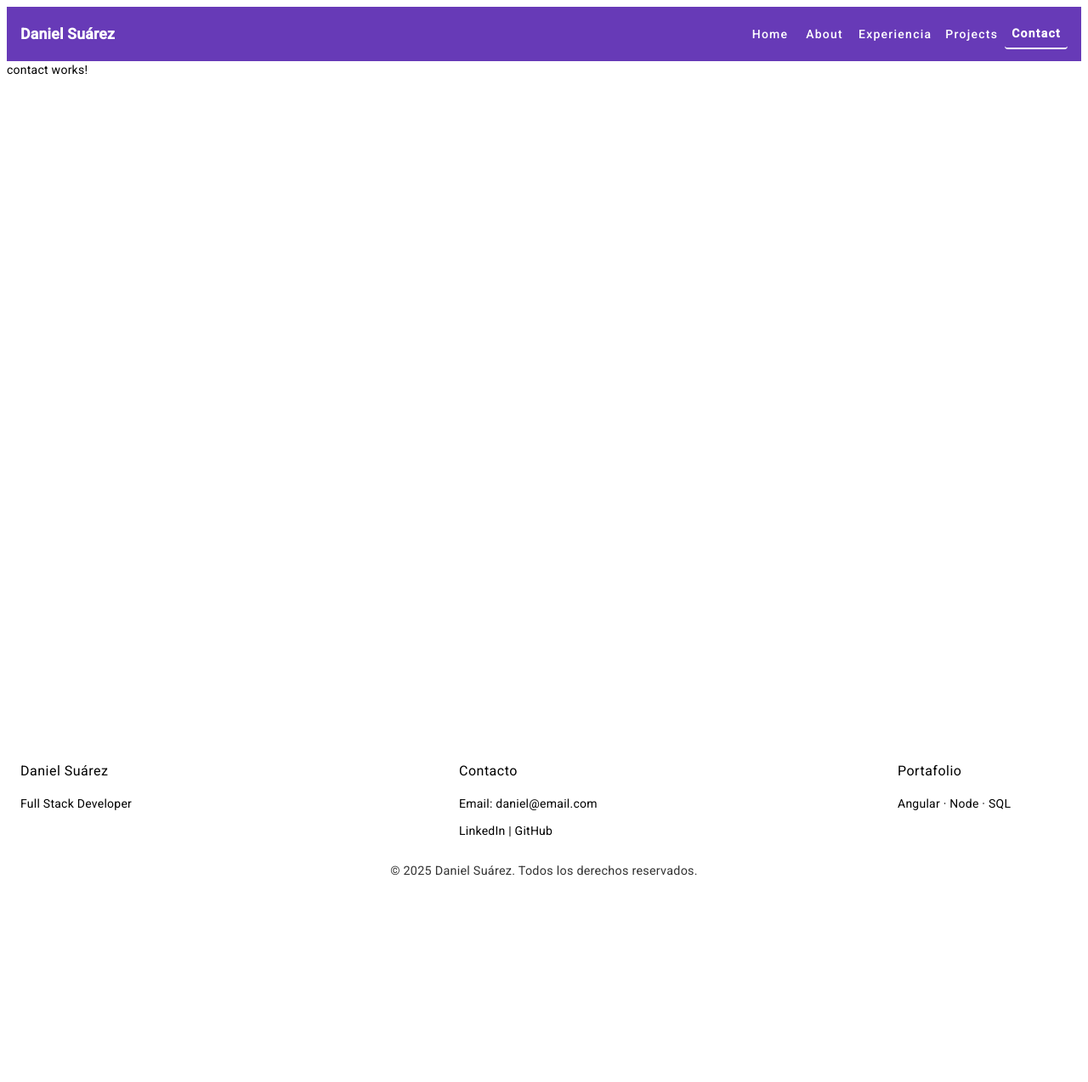
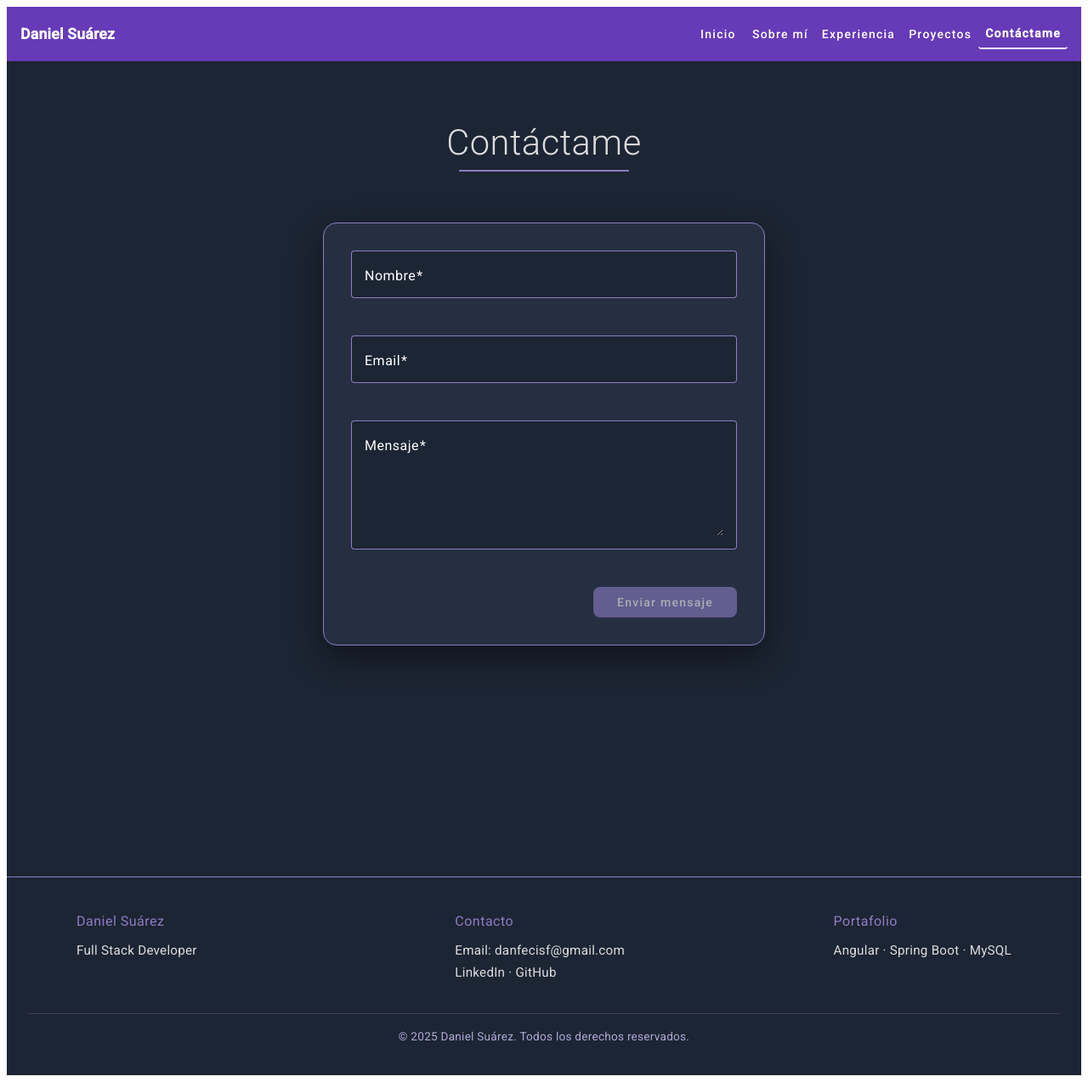
Before and after one commit to D4nf313/Mi-portafolio, an Angular app: page /portafolio-daniel-suarez-full-stack/contact in a window 1280 px wide. Shown: the whole page at 85% size. Before the commit the page ends 1080 px from the top, so only its background shows below. Built offline with nearby package versions, Linux system fonts and the light colour scheme.

Commit message:
add contact about styles content

```diff
--- a/src/app/core/layout/footer/footer.component.html
+++ b/src/app/core/layout/footer/footer.component.html
@@ -7,13 +7,27 @@
 
     <div class="footer-section">
       <h4>Contacto</h4>
-<p>Email: daniel&#64;email.com</p>
-      <p>LinkedIn | GitHub</p>
+      <p>Email: danfecisf&#64;gmail.com</p>
+      <p class="footer-links">
+        <a
+          href="https://www.linkedin.com/in/daniel-suarez-full-stack/"
+          target="_blank"
+          rel="noopener noreferrer">
+          LinkedIn
+        </a>
+        ·
+        <a
+          href="https://github.com/D4nf313"
+          target="_blank"
+          rel="noopener noreferrer">
+          GitHub
+        </a>
+      </p>
     </div>
 
     <div class="footer-section">
       <h4>Portafolio</h4>
-      <p>Angular · Node · SQL</p>
+      <p>Angular · Spring Boot · MySQL</p>
     </div>
   </section>
 
--- a/src/app/core/layout/footer/footer.component.scss
+++ b/src/app/core/layout/footer/footer.component.scss
@@ -1,21 +1,75 @@
 .footer {
-      padding: 24px 16px;
+  background: #1c2533;
+  padding: 40px 24px 24px;
+  border-top: 1px solid #8e7cc3;
+  color: #dcdcdc;
 }
 
+/* CONTENT */
 .footer-content {
+  max-width: 1100px;
+  margin: 0 auto;
   display: flex;
   flex-wrap: wrap;
-      gap: 24px;
+  gap: 32px;
   justify-content: space-between;
 }
 
+/* SECTION */
 .footer-section {
   min-width: 200px;
 }
 
+.footer-section h4 {
+  margin-bottom: 12px;
+  font-weight: 400;
+  color: #8e7cc3; /* MORADO */
+}
+
+.footer-section p {
+  margin: 6px 0;
+  font-size: 0.95rem;
+  color: #dcdcdc;
+}
+
+/* LINKS (si luego los conviertes en <a>) */
+.footer-section a {
+  color: #dcdcdc;
+  text-decoration: none;
+  transition: color 0.3s ease;
+}
+
+.footer-section a:hover {
+  color: #8e7cc3;
+}
+
+/* BOTTOM */
 .footer-bottom {
-      margin-top: 16px;
+  margin-top: 32px;
+  padding-top: 16px;
+  border-top: 1px solid rgba(142, 124, 195, 0.3);
   text-align: center;
-      font-size: 0.9rem;
-      opacity: 0.8;
+  font-size: 0.85rem;
+  color: #b0a8d6;
 }
+
+.footer-links a {
+  color: #dcdcdc;
+  text-decoration: none;
+  font-weight: 400;
+  transition: color 0.3s ease;
+}
+
+.footer-links a:hover {
+  color: #8e7cc3;
+}
+
+
+/* RESPONSIVE */
+@media (max-width: 768px) {
+  .footer-content {
+    flex-direction: column;
+    gap: 24px;
+    text-align: center;
+  }
+}
--- a/src/app/core/layout/header/header.component.html
+++ b/src/app/core/layout/header/header.component.html
@@ -10,7 +10,7 @@
       routerLinkActive="active"
       [routerLinkActiveOptions]="{ exact: true }"
     >
-      Home
+      Inicio
     </a>
 
     <a
@@ -18,8 +18,9 @@
       routerLink="/portafolio-daniel-suarez-full-stack/about"
       routerLinkActive="active"
     >
-      About
+      Sobre mí
     </a>
+
     <a
       mat-button
       routerLink="/portafolio-daniel-suarez-full-stack/experience"
@@ -27,12 +28,13 @@
     >
       Experiencia
     </a>
+
     <a
       mat-button
       routerLink="/portafolio-daniel-suarez-full-stack/projects"
       routerLinkActive="active"
     >
-      Projects
+      Proyectos
     </a>
 
     <a
@@ -40,7 +42,7 @@
       routerLink="/portafolio-daniel-suarez-full-stack/contact"
       routerLinkActive="active"
     >
-      Contact
+      Contáctame
     </a>
   </nav>
 </mat-toolbar>
--- a/src/app/pages/about/about.component.html
+++ b/src/app/pages/about/about.component.html
@@ -12,9 +12,15 @@
     <div class="about-text">
       <h3>¿Quién soy? 💬</h3>
       <p>
-        Desarrollador Full Stack apasionado por la tecnología y la creación de
-        soluciones eficientes. Me enfoco en construir aplicaciones modernas,
-        escalables y con buena experiencia de usuario.
+        Full Stack Developer con más de dos años de experiencia en el desarrollo
+        de aplicaciones web usando Angular, Spring Boot y MySQL. He participado
+        en proyectos de alto impacto para entidades gubernamentales, liderando
+        entregas técnicas y optimizando funcionalidades para mejorar el
+        rendimiento y la mantenibilidad. Trabajo bajo buenas prácticas de
+        desarrollo, pruebas unitarias y patrones de arquitectura. Además, tengo
+        conocimientos en Python aplicados a IA y análisis de datos. Me
+        caracterizo por mi pensamiento analítico, trabajo en equipo y enfoque en
+        construir soluciones eficientes y de calidad.
       </p>
     </div>
   </div>
@@ -31,10 +37,20 @@
         <div class="skill">Angular Material</div>
         <div class="skill">PrimeNG</div>
         <div class="skill">Bootstrap</div>
+        <div class="skill">Jasmine / Karma</div>
+
         <div class="skill">Spring Boot</div>
+        <div class="skill">Spring Data JPA</div>
+        <div class="skill">Hibernate</div>
+        <div class="skill">Spring Security</div>
+        <div class="skill">JWT</div>
+
         <div class="skill">MySQL</div>
-        <div class="skill">Hibernate</div>
+        <div class="skill">MongoDB</div>
+
+
         <div class="skill">Docker</div>
+        <div class="skill">Maven</div>
         <div class="skill">Python</div>
       </div>
     </div>
@@ -53,6 +69,4 @@
       </ul>
     </div>
   </div>
-
-
 </section>
--- a/src/app/pages/contact/contact.component.html
+++ b/src/app/pages/contact/contact.component.html
@@ -1 +1,51 @@
-<p>contact works!</p>
+<section class="contact-section">
+  <!-- TÍTULO -->
+  <h2 class="section-title">Contáctame</h2>
+  <div class="section-divider"></div>
+
+  <!-- CARD -->
+  <mat-card class="contact-card">
+    <form [formGroup]="contactForm" (ngSubmit)="onSubmit()">
+      <!-- NOMBRE -->
+      <mat-form-field appearance="outline">
+        <mat-label>Nombre</mat-label>
+        <input matInput formControlName="name" />
+        <mat-error *ngIf="contactForm.get('name')?.hasError('required')">
+          El nombre es obligatorio
+        </mat-error>
+      </mat-form-field>
+
+      <!-- EMAIL -->
+      <mat-form-field appearance="outline">
+        <mat-label>Email</mat-label>
+        <input matInput type="email" formControlName="email" />
+        <mat-error *ngIf="contactForm.get('email')?.hasError('required')">
+          El email es obligatorio
+        </mat-error>
+        <mat-error *ngIf="contactForm.get('email')?.hasError('email')">
+          Ingresa un email válido
+        </mat-error>
+      </mat-form-field>
+
+      <!-- MENSAJE -->
+      <!-- MENSAJE -->
+      <mat-form-field appearance="outline">
+        <mat-label>Mensaje</mat-label>
+        <textarea matInput rows="5" formControlName="message"> </textarea>
+
+        <mat-error *ngIf="contactForm.get('message')?.hasError('required')">
+          El mensaje es obligatorio
+        </mat-error>
+      </mat-form-field>
+
+      <button
+        mat-raised-button
+        color="primary"
+        type="submit"
+        [disabled]="contactForm.invalid"
+      >
+        Enviar mensaje
+      </button>
+    </form>
+  </mat-card>
+</section>
--- a/src/app/pages/contact/contact.component.scss
+++ b/src/app/pages/contact/contact.component.scss
@@ -0,0 +1,107 @@
+/* SECTION */
+.contact-section {
+  min-height: 100vh;
+  padding: 80px 24px;
+  background: #1c2533;
+  display: flex;
+  flex-direction: column;
+  align-items: center;
+}
+
+/* TITLE */
+.section-title {
+  text-align: center;
+  font-size: 2.6rem;
+  font-weight: 300;
+  margin-bottom: 16px;
+  color: #dcdcdc;
+}
+
+.section-divider {
+  width: 200px;
+  height: 2px;
+  background: #8e7cc3;
+  margin-bottom: 60px;
+}
+
+/* CARD */
+.contact-card {
+  width: 100%;
+  max-width: 520px;
+  background: #252f41;               /* un poco más clara que el fondo */
+  border: 1px solid #8e7cc3;          /* MORADO */
+  border-radius: 16px;
+  padding: 32px;
+  box-shadow: 0 15px 40px rgba(0, 0, 0, 0.45);
+}
+
+/* FORM */
+form {
+  display: flex;
+  flex-direction: column;
+  gap: 22px;
+}
+
+/* INPUTS */
+::ng-deep .mat-mdc-text-field-wrapper {
+  background: #1c2533;
+}
+
+::ng-deep .mdc-floating-label {
+  color: #b0a8d6 !important;
+}
+
+::ng-deep .mdc-text-field__input {
+  color: #dcdcdc;
+}
+
+/* OUTLINE COLOR */
+::ng-deep .mdc-notched-outline__leading,
+::ng-deep .mdc-notched-outline__notch,
+::ng-deep .mdc-notched-outline__trailing {
+  border-color: #8e7cc3 !important;
+}
+
+/* BUTTON */
+button {
+  align-self: flex-end;
+  padding: 10px 28px;
+  font-weight: 500;
+  background: #8e7cc3;
+  color: #111;
+  border-radius: 8px;
+}
+
+button:hover {
+  background: #9f8de0;
+}
+
+::ng-deep .mat-mdc-raised-button:disabled {
+  opacity: 0.6;
+  background-color: #8e7cc3 !important;
+  color: #ffffff !important;
+}
+
+
+
+/* INPUT TEXT */
+::ng-deep .mdc-text-field__input {
+  color: #ffffff !important;
+}
+
+/* LABEL */
+::ng-deep .mdc-floating-label {
+  color: #ffffff !important;
+}
+
+/* PLACEHOLDER */
+::ng-deep .mdc-text-field__input::placeholder {
+  color: rgba(255, 255, 255, 0.7);
+}
+
+
+::ng-deep .mdc-notched-outline__leading,
+::ng-deep .mdc-notched-outline__notch,
+::ng-deep .mdc-notched-outline__trailing {
+  border-color: #8e7cc3 !important;
+}
--- a/src/app/pages/contact/contact.component.ts
+++ b/src/app/pages/contact/contact.component.ts
@@ -1,12 +1,53 @@
 import { Component } from '@angular/core';
+import { CommonModule } from '@angular/common';
+import { FormBuilder, ReactiveFormsModule, Validators } from '@angular/forms';
+import { MatCardModule } from '@angular/material/card';
+import { MatFormFieldModule } from '@angular/material/form-field';
+import { MatInputModule } from '@angular/material/input';
+import { MatButtonModule } from '@angular/material/button';
+import { MatDialog } from '@angular/material/dialog';
+import { MatDialogModule } from '@angular/material/dialog';
+import { SuccessDialogComponent } from './dialogs/success-dialog/success-dialog.component';
 
 @Component({
   selector: 'app-contact',
   standalone: true,
-  imports: [],
+  imports: [
+    CommonModule,
+    ReactiveFormsModule,
+    MatCardModule,
+    MatFormFieldModule,
+    MatInputModule,
+    MatButtonModule,
+    MatDialogModule,
+  ],
   templateUrl: './contact.component.html',
-  styleUrl: './contact.component.scss'
+  styleUrl: './contact.component.scss',
 })
 export class ContactComponent {
+  contactForm = this.fb.group({
+    name: ['', Validators.required],
+    email: ['', [Validators.required, Validators.email]],
+    message: ['', Validators.required],
+  });
+  constructor(private fb: FormBuilder, private dialog: MatDialog) {
+    this.contactForm.statusChanges.subscribe((status) =>
+      console.log('Form status:', status)
+    );
+  }
+
+onSubmit() {
+  if (this.contactForm.valid) {
+    console.log(this.contactForm.value);
+
+    this.dialog.open(SuccessDialogComponent, {
+      width: '400px',
+      disableClose: true,
+  panelClass: 'success-dialog-dark',
+    });
+
+    this.contactForm.reset();
+  }
+}
 
 }
--- /dev/null
+++ b/src/app/pages/contact/dialogs/success-dialog/success-dialog.component.html
@@ -0,0 +1,11 @@
+    <h2 mat-dialog-title>¡Mensaje enviado! 🎉</h2>
+
+    <mat-dialog-content>
+      <p>Gracias por contactarme. Te responderé pronto.</p>
+    </mat-dialog-content>
+
+    <mat-dialog-actions align="end">
+      <button mat-raised-button color="primary" mat-dialog-close>
+        Cerrar
+      </button>
+    </mat-dialog-actions>
--- a/src/styles.scss
+++ b/src/styles.scss
@@ -2,3 +2,39 @@
       padding: 16px;
       min-height: calc(100vh - 128px);
     }
+
+/* ===== SUCCESS DIALOG DARK PURPLE ===== */
+.success-dialog-dark .mat-mdc-dialog-surface {
+  background-color: #1c2533 !important;
+  color: #e6e6e6 !important;
+
+  border: 1px solid #8e7cc3;
+  border-radius: 16px;
+  box-shadow: 0 0 25px rgba(142, 124, 195, 0.45);
+}
+
+/* TÍTULO */
+.success-dialog-dark .mat-mdc-dialog-title {
+  color: #f0eaff !important;
+  font-weight: 400;
+}
+
+/* CONTENIDO */
+.success-dialog-dark .mat-mdc-dialog-content,
+.success-dialog-dark .mat-mdc-dialog-content p,
+.success-dialog-dark .mat-mdc-dialog-content span {
+  color: #e0e0e0 !important;
+  font-size: 1rem;
+  line-height: 1.6;
+}
+
+/* BOTÓN */
+.success-dialog-dark .mat-mdc-raised-button {
+  background-color: #8e7cc3 !important;
+  color: #111 !important;
+}
+
+/* QUITA OPACIDADES HEREDADAS */
+.success-dialog-dark * {
+  opacity: 1 !important;
+}
```
Also changed, not shown: src/app/pages/contact/dialogs/success-dialog/success-dialog.component.ts (added, +14 -0 lines), src/app/pages/contact/dialogs/success-dialog/success-dialog.component.scss (added). Lines whose indentation alone changed are shown as unchanged.
